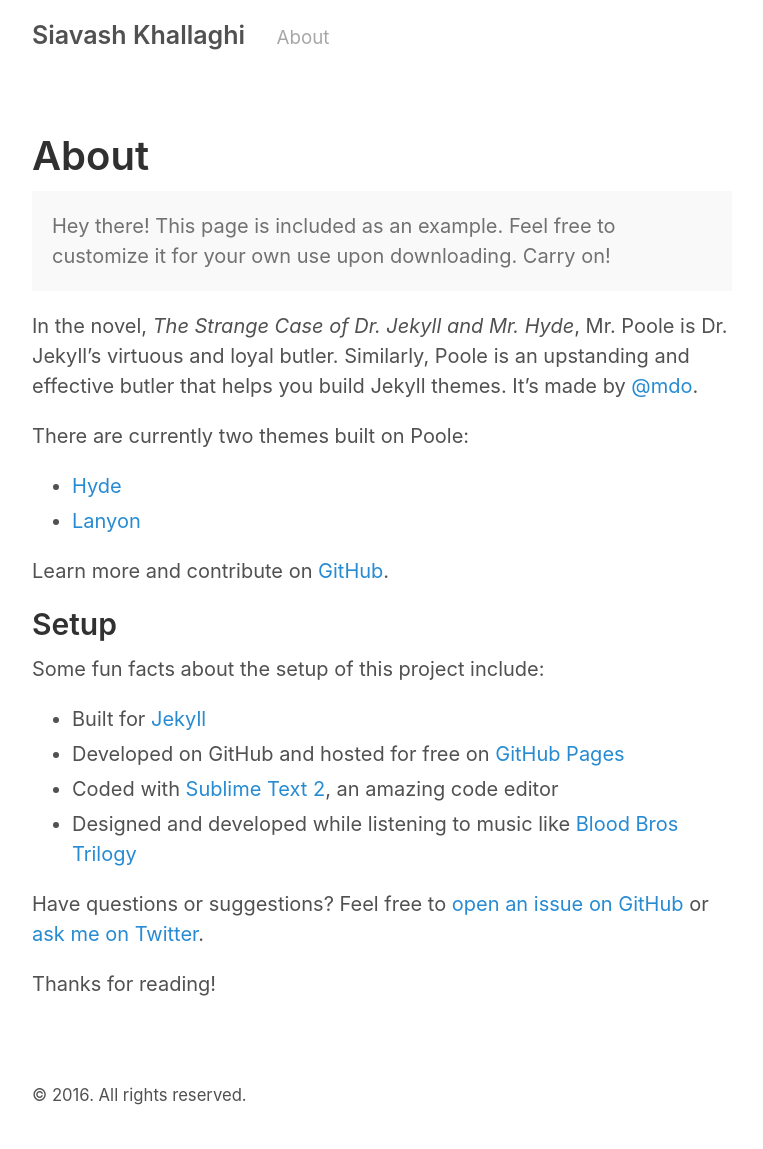
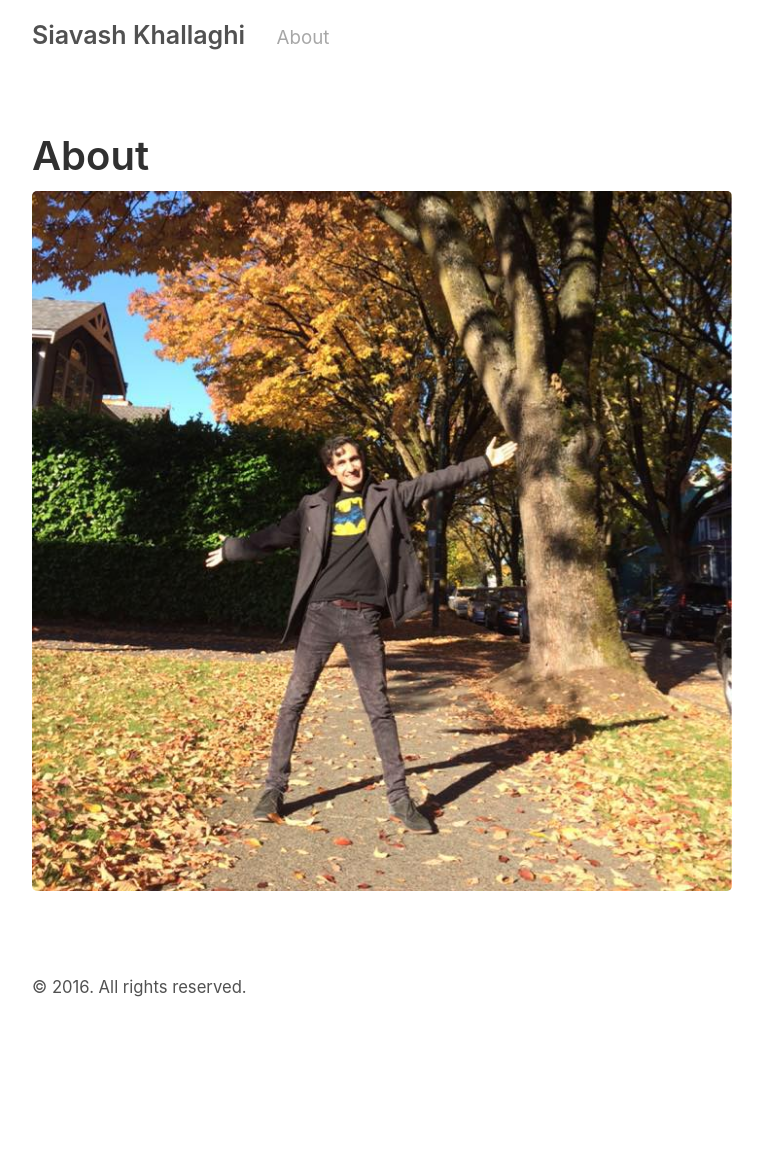
Before and after one commit to siavashk/siavashk.github.io, a Jekyll site: the page built from about.md, in a window 1280 px wide. Shown: the whole page, without its empty margins (258-1021 px from the left). Built offline with Jekyll 4.4.1, drawn with Linux system fonts in a browser that asks for light colours; after the commit the page ends 1041 px from its top, so only the background shows below that.

Commit message:
Added profile picture to about section.

```diff
--- a/about.md
+++ b/about.md
@@ -2,29 +2,4 @@
 layout: page
 title: About
 ---
-
-<p class="message">
-  Hey there! This page is included as an example. Feel free to customize it for your own use upon downloading. Carry on!
-</p>
-
-In the novel, *The Strange Case of Dr. Jekyll and Mr. Hyde*, Mr. Poole is Dr. Jekyll's virtuous and loyal butler. Similarly, Poole is an upstanding and effective butler that helps you build Jekyll themes. It's made by [@mdo](https://twitter.com/mdo).
-
-There are currently two themes built on Poole:
-
-* [Hyde](http://hyde.getpoole.com)
-* [Lanyon](http://lanyon.getpoole.com)
-
-Learn more and contribute on [GitHub](https://github.com/poole).
-
-## Setup
-
-Some fun facts about the setup of this project include:
-
-* Built for [Jekyll](http://jekyllrb.com)
-* Developed on GitHub and hosted for free on [GitHub Pages](https://pages.github.com)
-* Coded with [Sublime Text 2](http://sublimetext.com), an amazing code editor
-* Designed and developed while listening to music like [Blood Bros Trilogy](https://soundcloud.com/maddecent/sets/blood-bros-series)
-
-Have questions or suggestions? Feel free to [open an issue on GitHub](https://github.com/poole/poole/issues/new) or [ask me on Twitter](https://twitter.com/mdo).
-
-Thanks for reading!
+![Beautiful day in beautiful Vancouver](/assets/siavash.jpg)
```
Also changed, not shown: assets/siavash.jpg (added).
